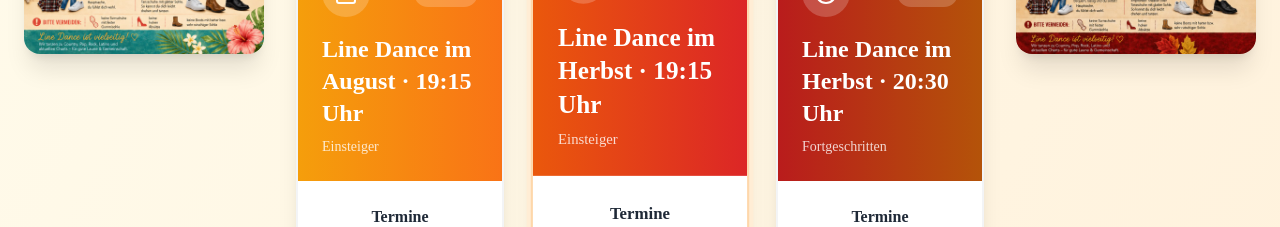
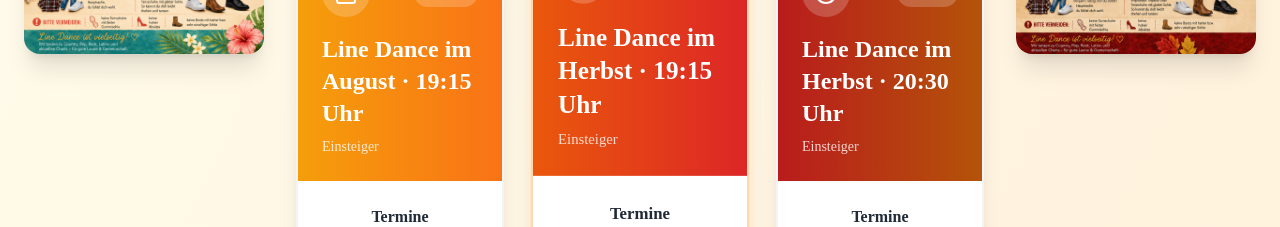
Before and after one commit to Chromamoeller/tanzen-cmoeller, a React (Vite) app: page / in a window 1280 px wide. Shown: the part 4660-4887 px from the top of the page. Built offline with nearby package versions, Linux system fonts and the light colour scheme; a web font is replaced by a local one.

Commit message:
little changes

```diff
--- a/src/components/DanceStyles.tsx
+++ b/src/components/DanceStyles.tsx
@@ -98,7 +98,7 @@ export default function DanceStyles() {
         "Vielseitig zur Musik einsetzbar",
       ],
       benefits: [
-        "Einfach zu Mastern",
+        "Einfach zu Verstehen und zu lernen",
         "Großartlig für Partys",
         "Fördert soziale Interaktion",
         "Zeitlos",
@@ -150,8 +150,8 @@ export default function DanceStyles() {
                         style.difficulty === "Standard"
                           ? "bg-green-100 text-green-800"
                           : style.difficulty === "Latein"
-                          ? "bg-yellow-100 text-yellow-800"
-                          : "bg-red-100 text-red-800"
+                            ? "bg-yellow-100 text-yellow-800"
+                            : "bg-red-100 text-red-800"
                       }`}
                     >
                       {style.difficulty}
--- a/src/components/LineDance.tsx
+++ b/src/components/LineDance.tsx
@@ -90,7 +90,7 @@ export default function LineDance() {
       id: "herbst-2",
       name: "Line Dance im Herbst",
       season: "Herbst",
-      level: "Fortgeschritten",
+      level: "Einsteiger",
       icon: <Clock className="w-6 h-6" />,
       dates: [
         "11.10.2026",
```
Also changed, not shown: 1 other file (tests, documents, lock files or other folders).
